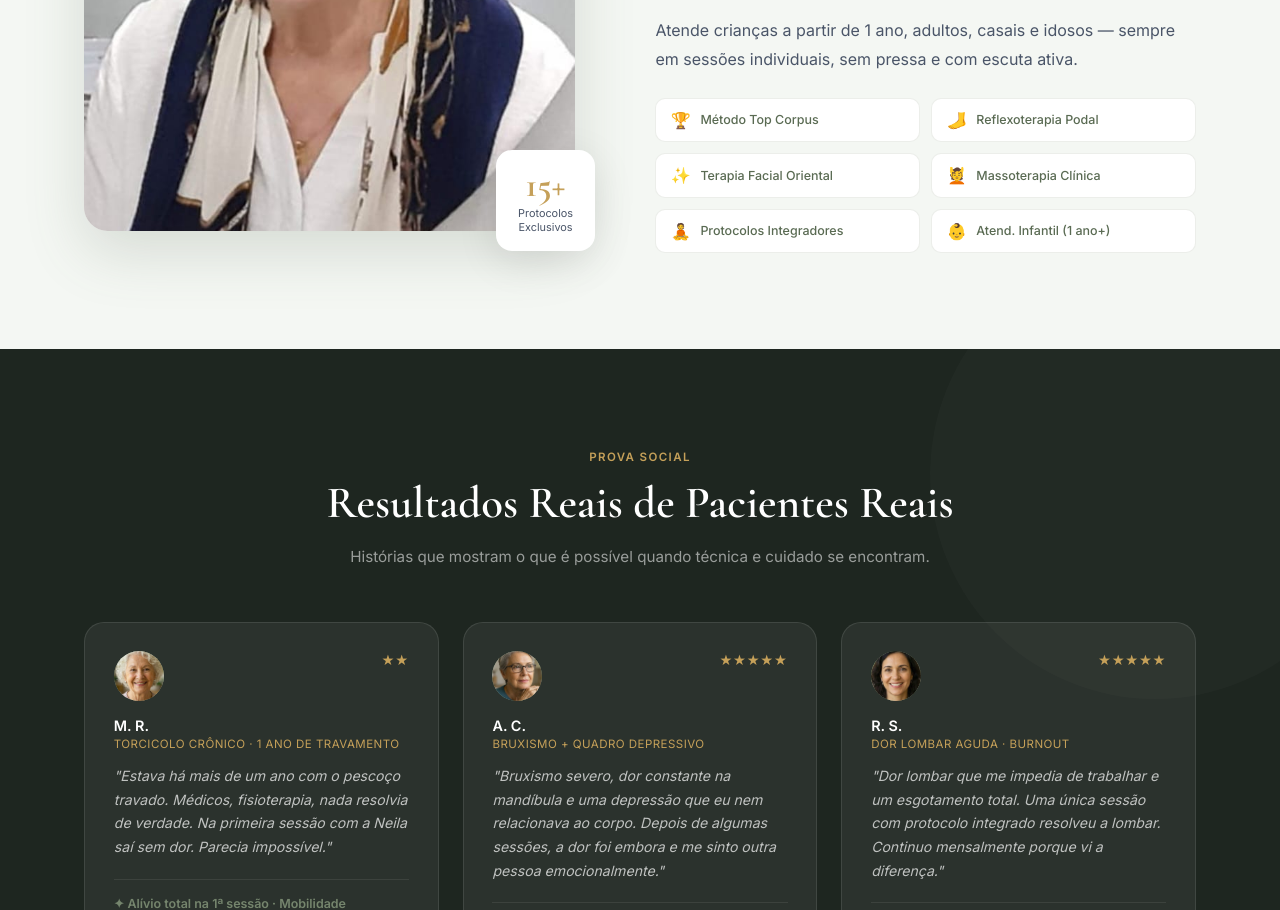
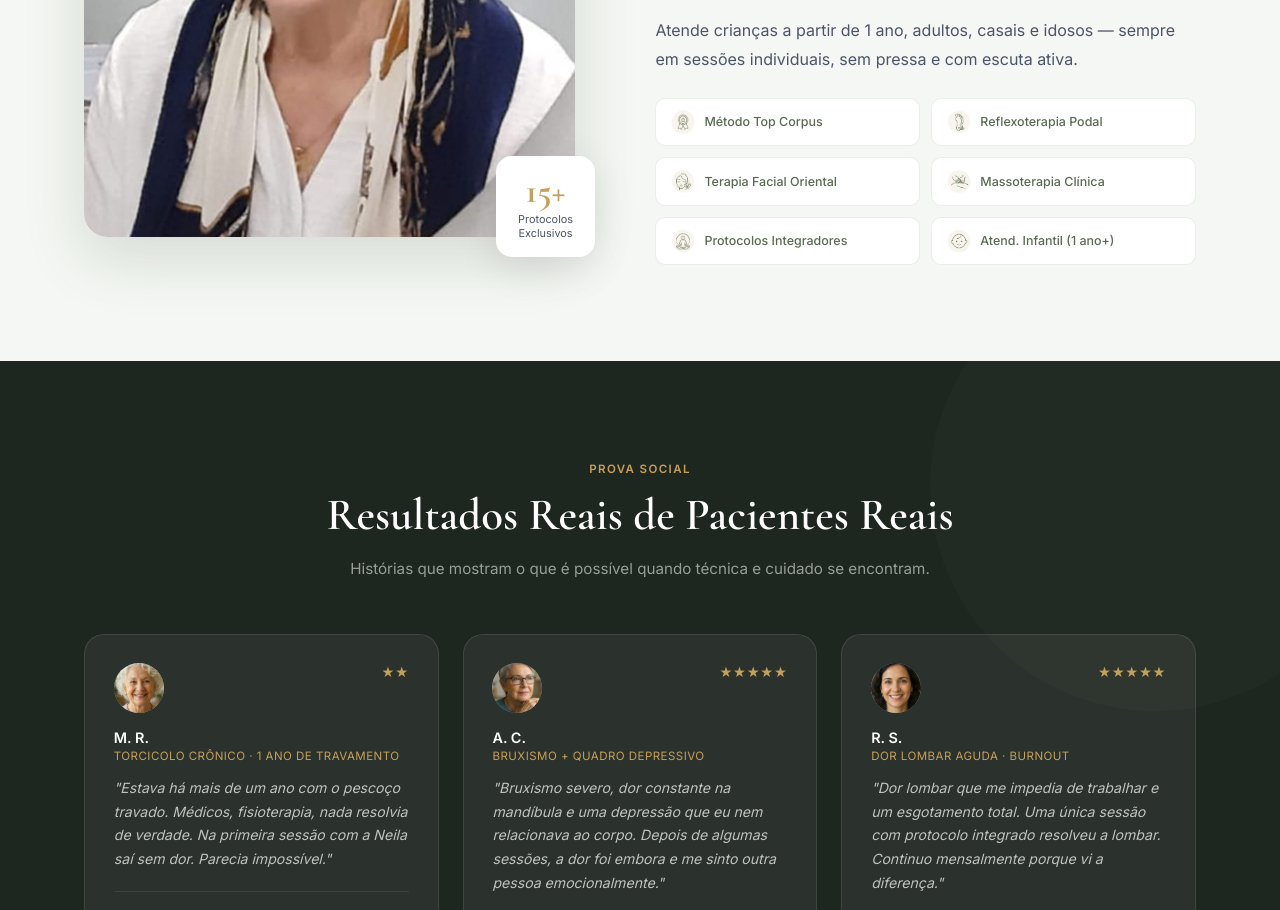
Before and after one commit to Daniel-Alencar/instituto-neila-giachetta, a plain HTML site: page index.html in a window 1280 px wide. Shown: the part 5122-6032 px from the top of the page. Drawn offline with nearby package versions, Linux system fonts and the light colour scheme.

Commit message:
feat: test

```diff
--- a/index.html
+++ b/index.html
@@ -583,12 +583,12 @@
         <p>Sua abordagem é humanizada, criada para quem busca <em>mais que uma massagem</em>: uma cura real para dores que o tempo não levou e que os remédios apenas mascaram.</p>
         <p>Atende crianças a partir de 1 ano, adultos, casais e idosos — sempre em sessões individuais, sem pressa e com escuta ativa.</p>
         <div class="cert-grid">
-          <div class="cert-item"><span class="cico">🏆</span> Método Top Corpus</div>
-          <div class="cert-item"><span class="cico">🦶</span> Reflexoterapia Podal</div>
-          <div class="cert-item"><span class="cico">✨</span> Terapia Facial Oriental</div>
-          <div class="cert-item"><span class="cico">💆</span> Massoterapia Clínica</div>
-          <div class="cert-item"><span class="cico">🧘</span> Protocolos Integradores</div>
-          <div class="cert-item"><span class="cico">👶</span> Atend. Infantil (1 ano+)</div>
+          <div class="cert-item"><img class="cico" src="assets/icones/Método Top Corpus.png" alt="Método Top Corpus" style="width:1.5rem;height:1.5rem;object-fit:contain"> Método Top Corpus</div>
+          <div class="cert-item"><img class="cico" src="assets/icones/Reflexoterapia Podal.png" alt="Reflexoterapia Podal" style="width:1.5rem;height:1.5rem;object-fit:contain"> Reflexoterapia Podal</div>
+          <div class="cert-item"><img class="cico" src="assets/icones/Terapia Facial Oriental.png" alt="Terapia Facial Oriental" style="width:1.5rem;height:1.5rem;object-fit:contain"> Terapia Facial Oriental</div>
+          <div class="cert-item"><img class="cico" src="assets/icones/Massoterapia Clínica.png" alt="Massoterapia Clínica" style="width:1.5rem;height:1.5rem;object-fit:contain"> Massoterapia Clínica</div>
+          <div class="cert-item"><img class="cico" src="assets/icones/Protocolos Integradores.png" alt="Protocolos Integradores" style="width:1.5rem;height:1.5rem;object-fit:contain"> Protocolos Integradores</div>
+          <div class="cert-item"><img class="cico" src="assets/icones/Atend. Infantil (1 ano+).png" alt="Atendimento Infantil" style="width:1.5rem;height:1.5rem;object-fit:contain"> Atend. Infantil (1 ano+)</div>
         </div>
       </div>
     </div>
```
Also changed, not shown: assets/icones/Atend. Infantil (1 ano+).png (added), assets/icones/Massoterapia Clínica.png (added), assets/icones/Método Top Corpus.png (renamed from assets/icones/WhatsApp_Image_2026-05-06_at_18.53.15__copy_-removebg-preview (copy).png), assets/icones/Protocolos Integradores.png (added), assets/icones/Reflexoterapia Podal.png (added), assets/icones/Terapia Facial Oriental.png (added), assets/icones/WhatsApp Image 2026-05-06 at 18.53.15 (copy).jpeg (deleted), assets/icones/WhatsApp Image 2026-05-06 at 18.53.15.jpeg (deleted), assets/icones/WhatsApp_Image_2026-05-06_at_18.53.15__copy_-removebg-preview.png (deleted).
